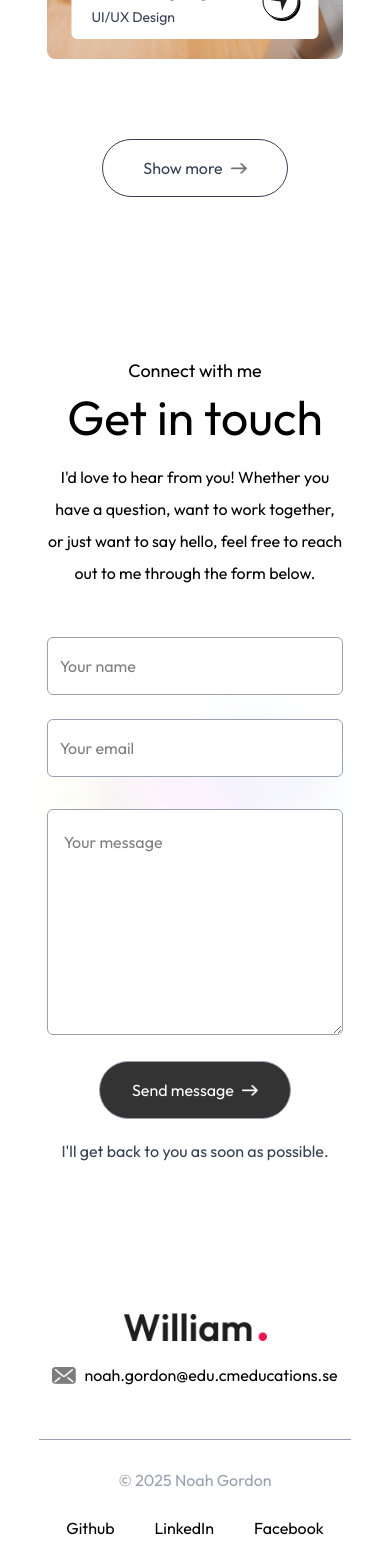
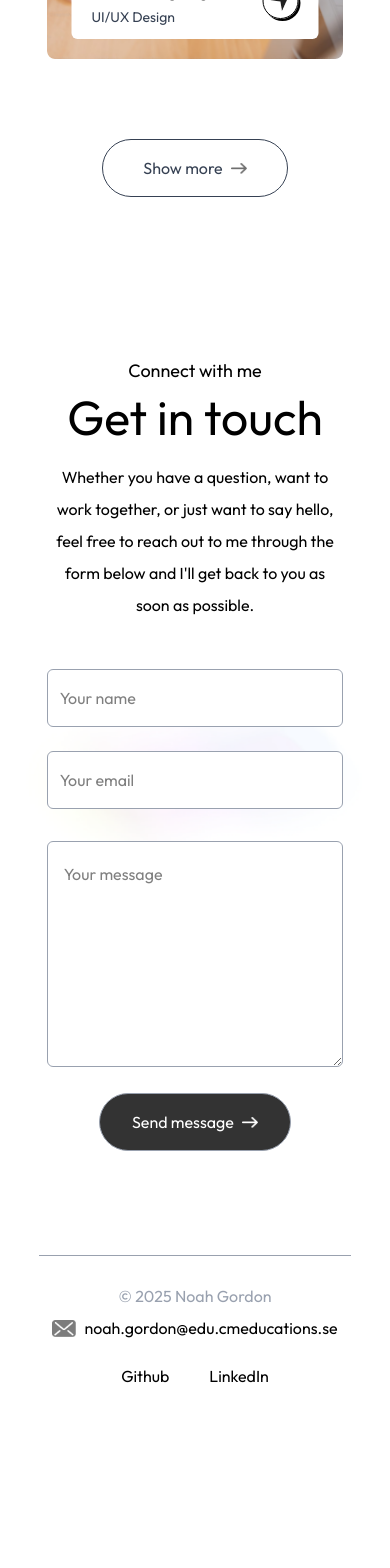
Before and after one commit to Nooah12/portfolio, a Next.js app: page / in a window 390 px wide. Shown: the part 4161-5729 px from the top of the page. After the commit the page ends 5577 px from the top, so only its background shows below. Built offline with nearby package versions, Linux system fonts and the light colour scheme; a web font is replaced by a local one.

Commit message:
fixed footer

```diff
--- a/components/Contact.jsx
+++ b/components/Contact.jsx
@@ -52,7 +52,7 @@ const Contact = () => {
         whileInView={{ opacity: 1 }}
         transition={{ delay: 0.7, duration: 0.5 }}
         className='text-center max-w-2xl mx-auto mt-5 mb-12 font-Ovo'>
-            I'd love to hear from you! Whether you have a question, want to work together, or just want to say hello, feel free to reach out to me through the form below.
+            Whether you have a question, want to work together, or just want to say hello, feel free to reach out to me through the form below and I'll get back to you as soon as possible.
         </motion.p>
 
         <motion.form
@@ -90,7 +90,6 @@ const Contact = () => {
                 Send message <Image src={assets.right_arrow_white} alt='' className='w-4' />
             </motion.button>
 
-            <p className='text-center mt-4 text-gray-700 font-Ovo dark:text-white/85'>I'll get back to you as soon as possible.</p>
             <p className='mt-4'>{result}</p>
         </motion.form>
 
--- a/components/Footer.jsx
+++ b/components/Footer.jsx
@@ -4,26 +4,25 @@ import React from 'react'
 
 const Footer = ({isDarkMode}) => {
   return (
-    <div className='mt-20'>
-        <div className='text-center'>
-            <Image src={isDarkMode ? assets.logo_dark : assets.logo} alt='' className='w-36 mx-auto mb-2' />
+    <footer className='mt-4'>
+{/*         <div className='text-center'>
+            <Image src={isDarkMode ? '/noah-logo-darkk-removebg.png' : '/noah-logo-removebg.png'} alt='' className="w-36 mx-auto cursor-pointer mb-2 bg-transparent" width={500} height={200}/>
+        </div>  */}
+        <div className='text-center sm:flex items-center justify-between border-t border-gray-400 mx-[10%] mt-12 py-6'>
+            <p>
+                <span className='text-gray-400'>© 2025 Noah Gordon</span>
+            </p>
             <div className='w-max flex items-center gap-2 mx-auto'>
                 <Image src={isDarkMode ? assets.mail_icon_dark : assets.mail_icon} alt='' className='w-6' />
                 noah.gordon@edu.cmeducations.se
             </div>
-        </div>
-        <div className='text-center sm:flex items-center justify-between border-t border-gray-400 mx-[10%] mt-12 py-6'>
-            <p>
-                <span className='text-gray-400'>© 2025 Noah Gordon</span>
-            </p>
             <ul className='flex items-center justify-center gap-10 mt-4 sm:mt-0'>
                 <li><a target='_blank' href="https://github.com/Nooah12">Github</a></li>
-                <li><a target='_blank' href="https://github.com/Nooah12">LinkedIn</a></li>
-                <li><a target='_blank' href="https://github.com/Nooah12">Facebook</a></li>
+                <li><a target='_blank' href="https://linkedin.com/in/noah-gordon12/">LinkedIn</a></li>
             </ul>
         </div>
 
-    </div>
+    </footer>
   )
 }
 
--- a/components/Navbar.jsx
+++ b/components/Navbar.jsx
@@ -34,7 +34,7 @@ const Navbar = ({isDarkMode, setIsDarkMode}) => {
         ${isScroll ? "bg-white/50 backdrop-blur-lg shadow-sm dark:bg-darkTheme dark:shadow-dark" : ""}`}>
         <a href="/">
             {/* <Image src={isDarkMode ? assets.logo_dark : assets.logo} alt='' className="w-28 cursor-pointer mr-14" /> */}
-            <Image src={isDarkMode ? '/noah-logo-darkk-removebg.png' : '/noah-logo-removebg.png'} alt='' className="w-28 cursor-pointer mr-14 bg-transparent" width={500} height={200}/>
+            <Image src={isDarkMode ? '/noah-logo-darkk-removebg.png' : '/noah-logo-removebg.png'} alt='' className="w-28 cursor-pointer mr-14" width={500} height={200}/>
         </a>
 
         <ul className={`hidden md:flex items-center gap-6 lg:gap-8 rounded-full px-12 py-3
```
